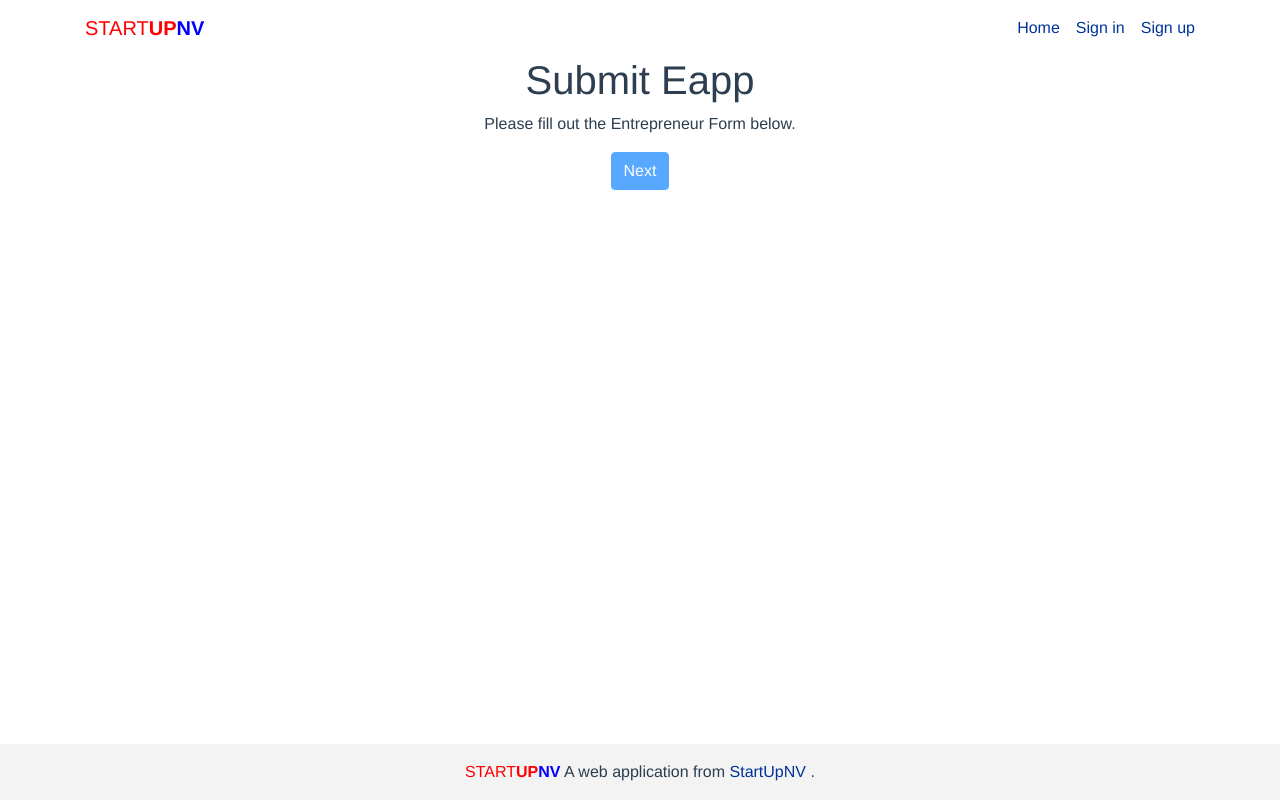
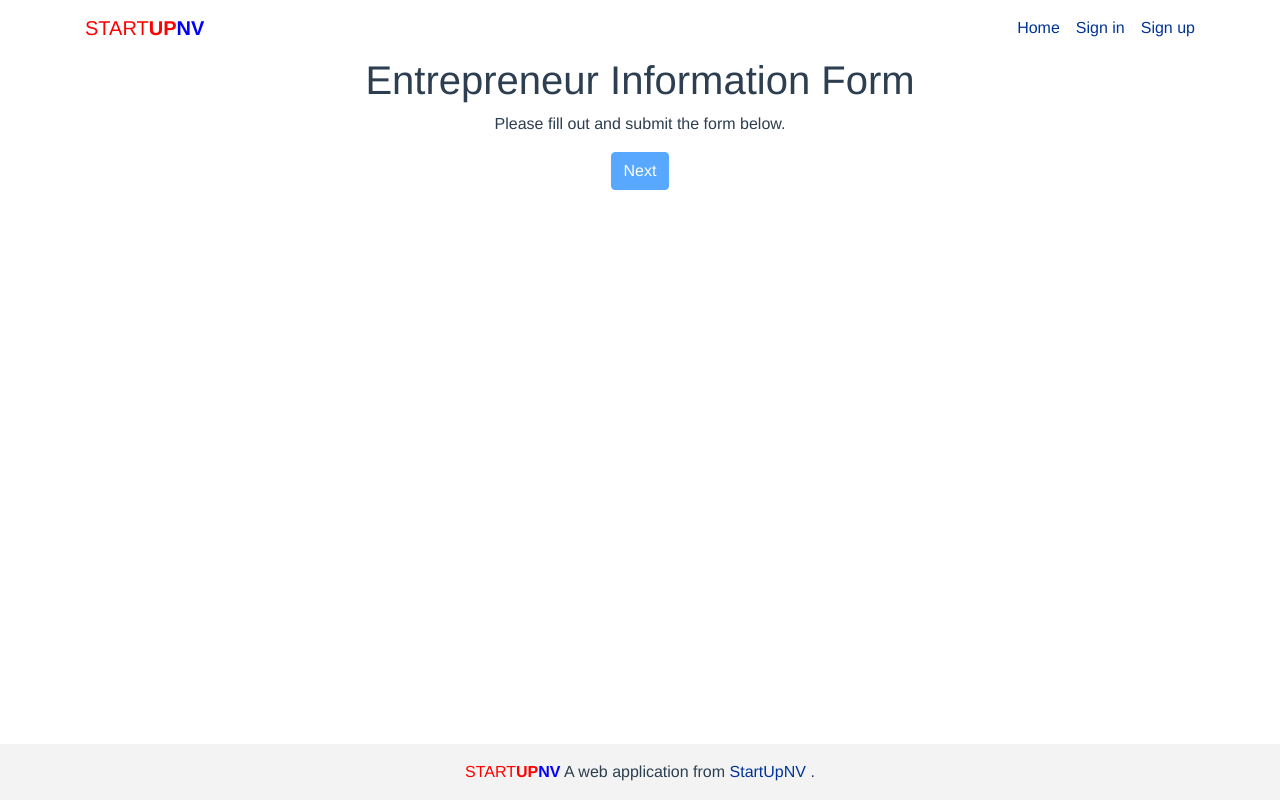
Before and after one commit to landeaux/spawa-client, a Vue app: page /submit-eapp in a window 1280 px wide. Built offline with nearby package versions, Linux system fonts and the light colour scheme; no server answers; what vue-friendly-iframe, vue-youtube-embed would draw is missing.

Commit message:
Update SubmitEapp view title & instructions

```diff
--- a/src/views/SubmitEapp.vue
+++ b/src/views/SubmitEapp.vue
@@ -5,7 +5,7 @@ export default {
     BaseHubSpotFormView: () => import('@/components/BaseHubSpotFormView'),
   },
   data: () => ({
-    instructions: 'Please fill out the Entrepreneur Form below.',
+    instructions: 'Please fill out and submit the form below.',
     formBaseUrl: process.env.VUE_APP_HUBSPOT_EAPP_FORM_URL,
     prefillKeyMap: {
       email: 'email',
@@ -13,7 +13,7 @@ export default {
     },
     routerLinkTo: 'watch-pitch-video',
     successMessage: 'Thank you for submitting the form! Click "Next" to continue.',
-    title: 'Submit Eapp',
+    title: 'Entrepreneur Information Form',
   }),
 };
 </script>
```
